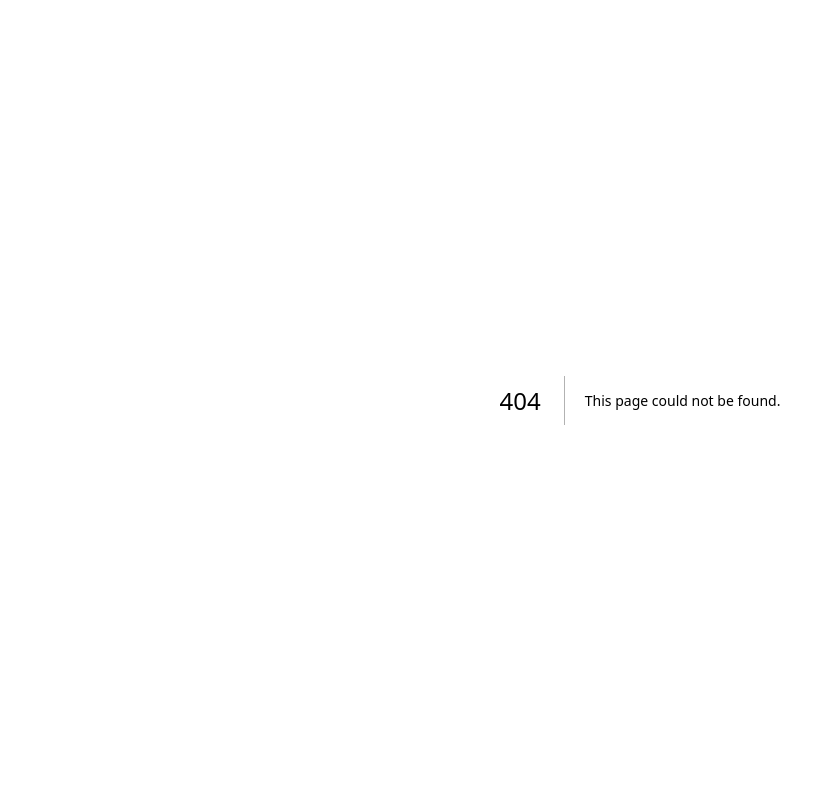
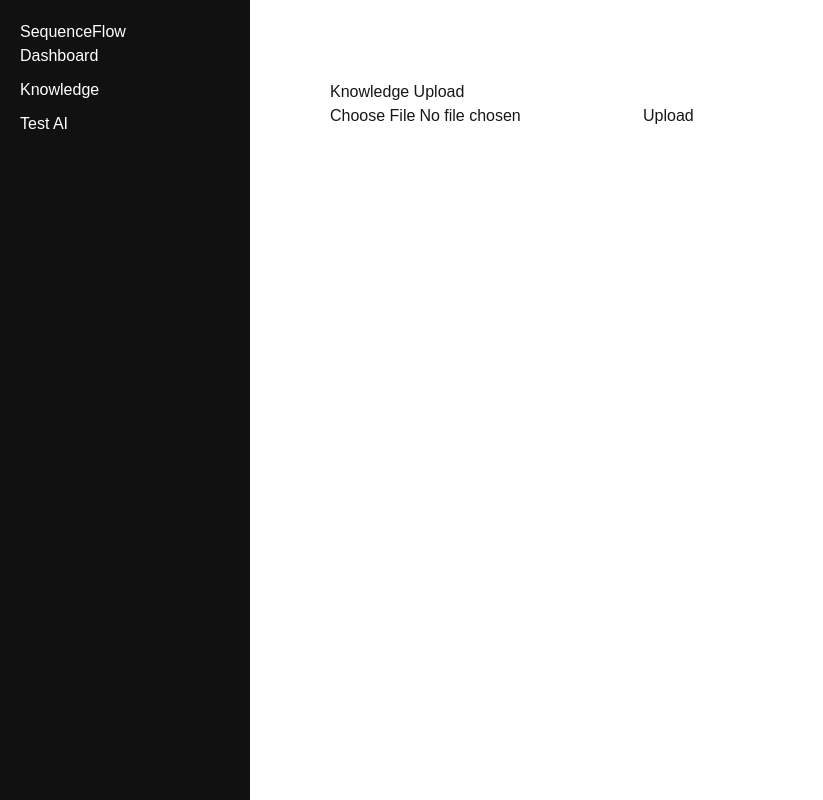
Before and after one commit to nralf1996/sequenceflow-ui, a Next.js app: page /knowledge in a window 1280 px wide. Before the commit this address had no page. Shown: the whole page, without its empty margins (0-823 px from the left). Built offline with nearby package versions, Linux system fonts and the light colour scheme.

Commit message:
feat: implement upload API with local file persistence

```diff
--- /dev/null
+++ b/app/(app)/dashboard/page.tsx
@@ -0,0 +1,8 @@
+export default function Dashboard() {
+    return (
+      <div>
+        <h1>Dashboard</h1>
+        <p>Welkom bij SequenceFlow.</p>
+      </div>
+    );
+  }
--- /dev/null
+++ b/app/(app)/knowledge/page.tsx
@@ -0,0 +1,45 @@
+"use client";
+
+import { useState } from "react";
+
+export default function KnowledgePage() {
+  const [file, setFile] = useState<File | null>(null);
+  const [message, setMessage] = useState("");
+
+  const handleUpload = async () => {
+    if (!file) return;
+
+    const formData = new FormData();
+    formData.append("file", file);
+
+    const res = await fetch("/api/upload", {
+      method: "POST",
+      body: formData,
+    });
+
+    const data = await res.json();
+
+    if (data.success) {
+      setMessage("Bestand succesvol geüpload.");
+    } else {
+      setMessage("Upload mislukt.");
+    }
+  };
+
+  return (
+    <div style={{ padding: 40 }}>
+      <h1>Knowledge Upload</h1>
+
+      <input
+        type="file"
+        onChange={(e) => setFile(e.target.files?.[0] || null)}
+      />
+
+      <button onClick={handleUpload} style={{ marginLeft: 10 }}>
+        Upload
+      </button>
+
+      <p>{message}</p>
+    </div>
+  );
+}
--- /dev/null
+++ b/app/(app)/layout.tsx
@@ -0,0 +1,27 @@
+import Link from "next/link";
+
+export default function AppLayout({
+  children,
+}: {
+  children: React.ReactNode;
+}) {
+  return (
+    <div style={{ display: "flex", height: "100vh" }}>
+
+      {/* Sidebar */}
+      <aside style={{ width: "250px", background: "#111", color: "white", padding: "20px" }}>
+        <h2>SequenceFlow</h2>
+        <nav style={{ display: "flex", flexDirection: "column", gap: "10px" }}>
+          <Link href="/dashboard">Dashboard</Link>
+          <Link href="/knowledge">Knowledge</Link>
+          <Link href="/test-ai">Test AI</Link>
+        </nav>
+      </aside>
+
+      {/* Main content */}
+      <main style={{ flex: 1, padding: "40px" }}>
+        {children}
+      </main>
+    </div>
+  );
+}
--- /dev/null
+++ b/app/(app)/test-ai/page.tsx
@@ -0,0 +1,8 @@
+export default function TestAI() {
+    return (
+      <div>
+        <h1>Test AI</h1>
+        <p>Hier kunnen we AI responses testen.</p>
+      </div>
+    );
+  }
--- /dev/null
+++ b/app/api/upload/route.ts
@@ -0,0 +1,30 @@
+import { NextRequest, NextResponse } from "next/server";
+import fs from "fs";
+import path from "path";
+
+export async function POST(req: NextRequest) {
+  const data = await req.formData();
+  const file = data.get("file") as File;
+
+  if (!file) {
+    return NextResponse.json({ error: "No file uploaded" }, { status: 400 });
+  }
+
+  const bytes = await file.arrayBuffer();
+  const buffer = Buffer.from(bytes);
+
+  const uploadDir = path.join(process.cwd(), "uploads");
+
+  if (!fs.existsSync(uploadDir)) {
+    fs.mkdirSync(uploadDir);
+  }
+
+  const filePath = path.join(uploadDir, file.name);
+
+  fs.writeFileSync(filePath, buffer);
+
+  return NextResponse.json({
+    success: true,
+    filename: file.name,
+  });
+}
```
Also changed, not shown: 2 other files (tests, documents, lock files or other folders).
